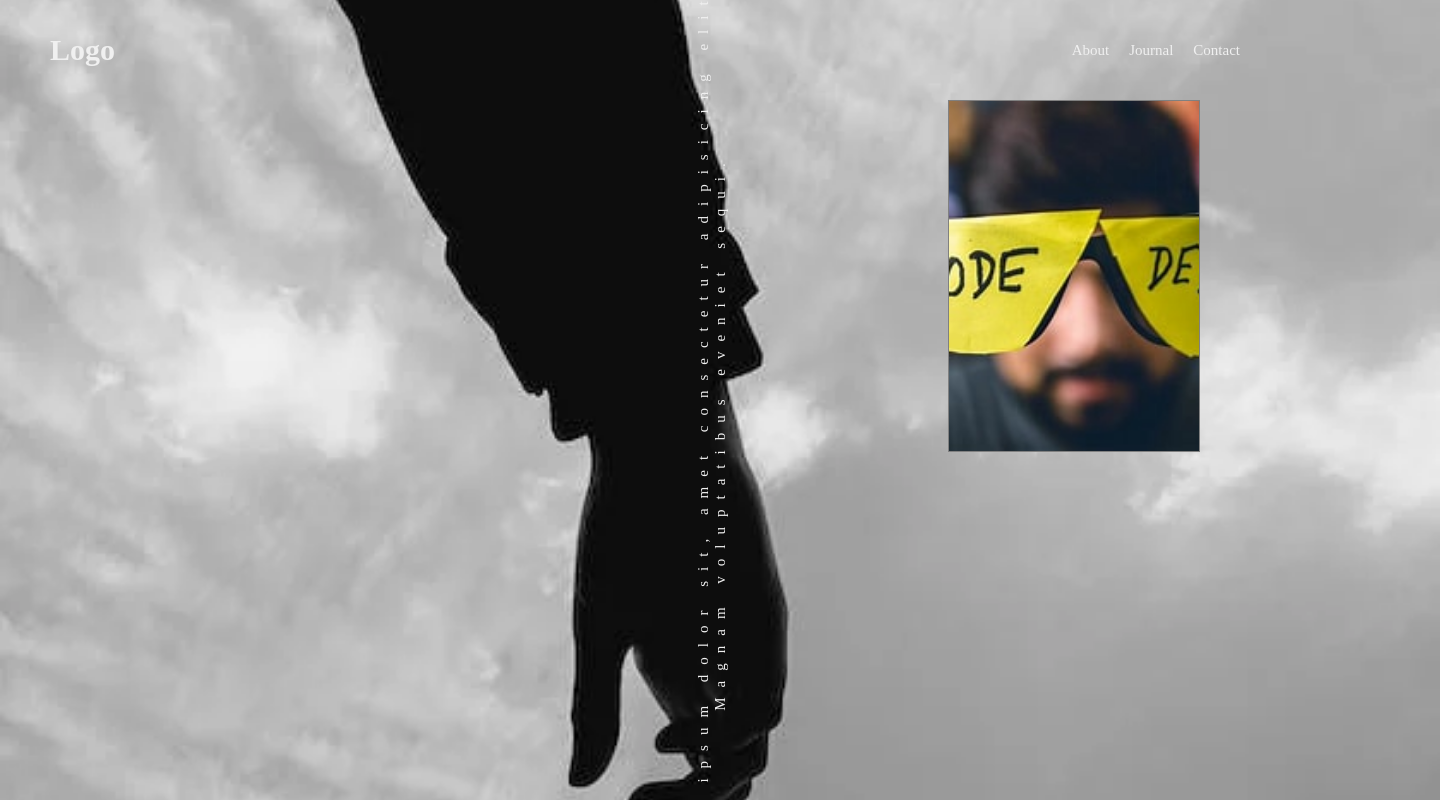
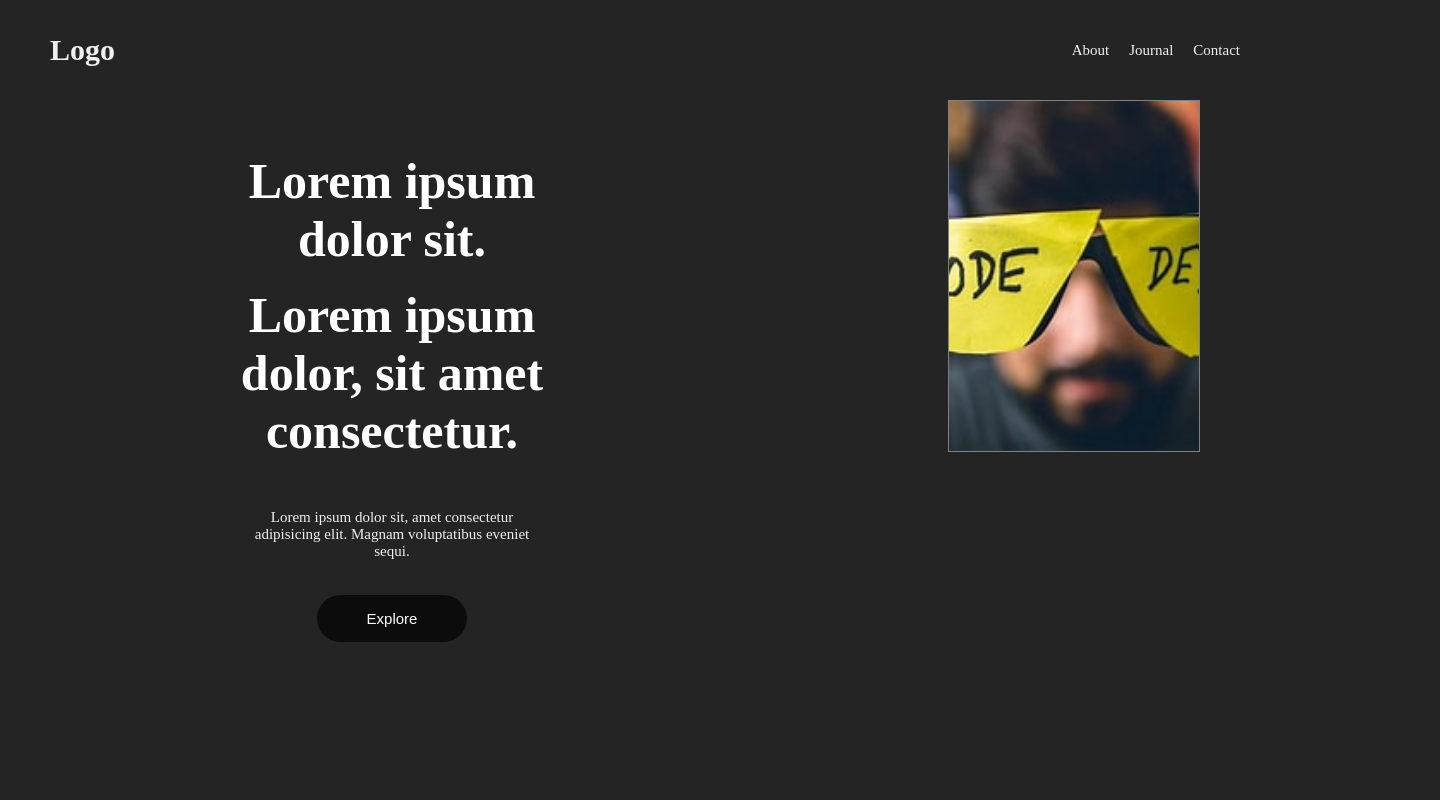
Before and after one commit to ShivaniYadav07/gsapproject, a React (Create React App) app: page /reveal in a window 1280 px wide. Shown: the top 800 px of the page, 1440 px wide, since content can reach past the window. Built offline with nearby package versions, Linux system fonts and the light colour scheme; the HTML template or start-up script is replaced by a standard one.

Commit message:
first commit

```diff
--- a/package.json
+++ b/package.json
@@ -13,6 +13,7 @@
     "react-router-dom": "^6.22.0",
     "react-scripts": "5.0.1",
     "sass": "^1.70.0",
+    "use-history": "^1.4.1",
     "web-vitals": "^2.1.4"
   },
   "scripts": {
--- a/src/App.css
+++ b/src/App.css
@@ -13,5 +13,4 @@ body{
   width: 100%;
   height: 100vh;
   flex-direction: row;
-  text-align: center;
 }
--- a/src/App.js
+++ b/src/App.js
@@ -1,24 +1,17 @@
 import React, { Fragment } from 'react';
 import './App.css';
-import { BrowserRouter as Router, Route, Routes } from "react-router-dom"
 import Header from './Header';
 import Content from "./Content"
 import Images from './Images';
-import Reveal from './Reveal';
+// import Reveal from './Reveal'
 
-import {gsap, Power3} from 'gsap'
+import {gsap, Power3} from 'gsap';
 function App() {
-
   let tl = new gsap.timeline();
   let ease = Power3.easeOut;
   return (
 
     <Fragment>
-    <Router>
-      <Routes>
-        <Route exact path = '/reveal' element={<Reveal/>} />
-      </Routes>
-    </Router>
     <div className="hero" >
       <Header timeline = {tl} ease= {ease}/>
 
@@ -26,12 +19,12 @@ function App() {
       <Content timeline={tl}/>
       <Images timeline={tl} ease={ease}/>
     </div>
-
    </div>
-
-
+    {/* <div className='container'>
+    <h2 className='homeHeading'>Image Reveal</h2>
+      <Reveal />
+    </div> */}
     </Fragment>
-
   );
 }
 
--- a/src/Content.css
+++ b/src/Content.css
@@ -1,13 +1,12 @@
 .content{
     display: flex;
-    align-items: left;
+    align-items: center;
     justify-content: center;
     height: 100vh;
     width: 30vw;
     margin-left: 200px;
     margin-right: 50px;
     flex-direction: column;
-    text-align: center;
 }
 .content h1{
     font-weight: 700;
--- a/src/ImgEffect.css
+++ b/src/ImgEffect.css
@@ -1,4 +1,4 @@
-p {
+main p {
   position: absolute;
   transform: rotate(-90deg);
   top: 400px;
```
Also changed, not shown: src/Content.js (+4 -5 lines), 1 other file (tests, documents, lock files or other folders).
